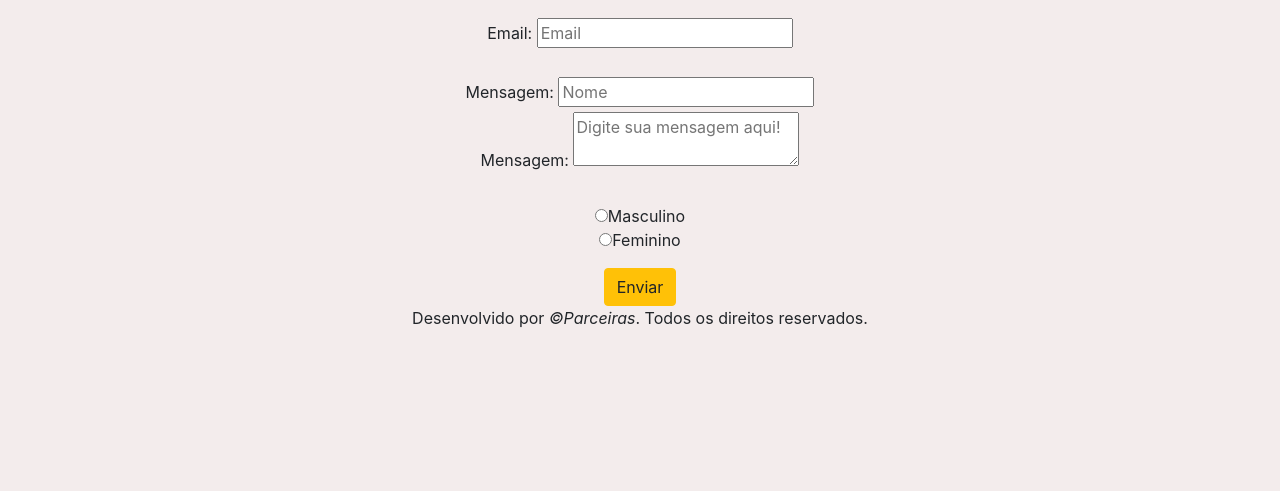
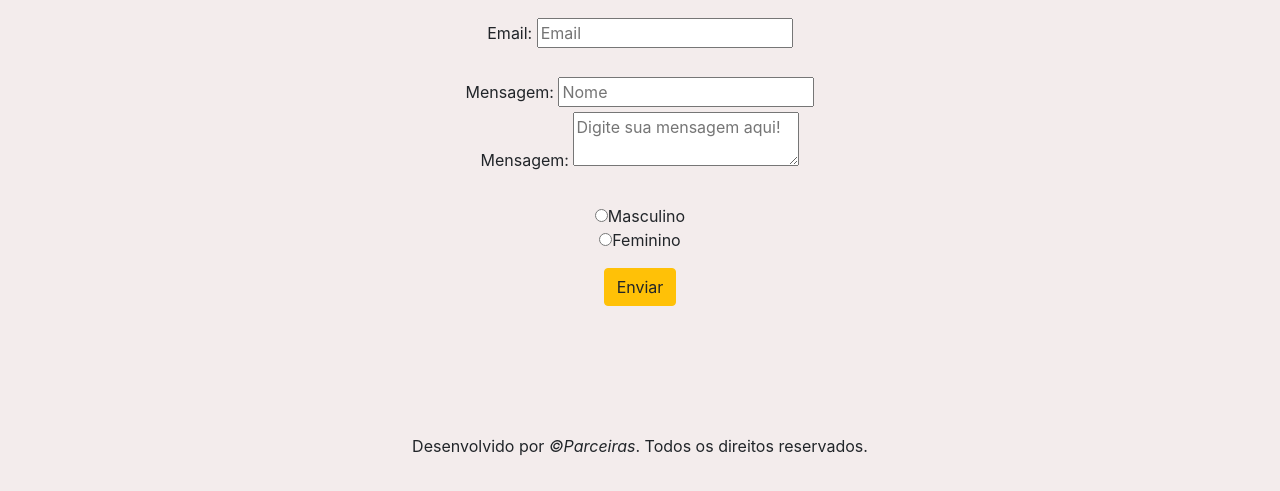
Before and after one commit to KeeylaSilva/Projeto-Parceiras, a plain HTML site: page contatos.html in a window 1280 px wide. Shown: the part 203-694 px from the top of the page. Drawn offline with nearby package versions, Linux system fonts and the light colour scheme; a web font is replaced by a local one.

Commit message:
Sem HEAD

```diff
--- a/contatos.html
+++ b/contatos.html
@@ -74,7 +74,7 @@
     </form>
 
     </div>
-    <div style="margin-top: 0%">
+    <div style="margin-top: 10%">
             Desenvolvido por <i>©Parceiras</i>. Todos os direitos reservados.
           </div>
 </body>
```
